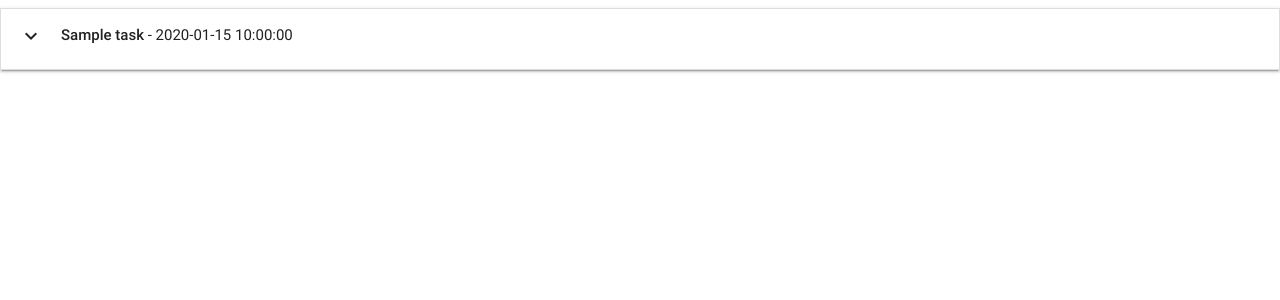
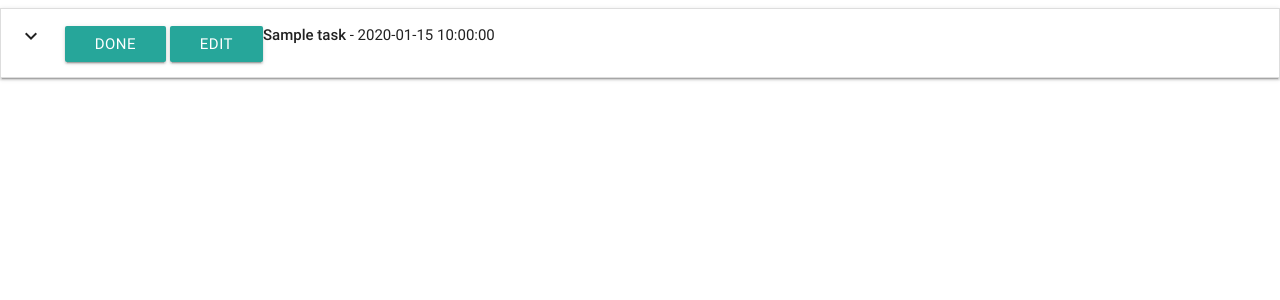
Before and after one commit to tenbonks/todo-manager, a Flask app: page / in a window 1280 px wide. Shown: the top 300 px of the page. Run offline with Flask 2, Linux system fonts and the light colour scheme; a database or web service that is not in the repository returns one stand-in record (values such as "Sample title"); some libraries are stand-ins or nearby versions.

Commit message:
Added two buttons in accordion

```diff
--- a/templates/tasks.html
+++ b/templates/tasks.html
@@ -8,6 +8,8 @@
         <div class="collapsible-header">
             <div class="col s3">
                 <i class="material-icons">expand_more</i>
+                <a class="waves-effect waves-light btn">Done</a>
+                <a class="waves-effect waves-light btn">Edit</a>
             </div>
             <div class ='col s9'>
                 <strong>{{task.task_name}} </strong> - {{task.due_date}}</div>
```
